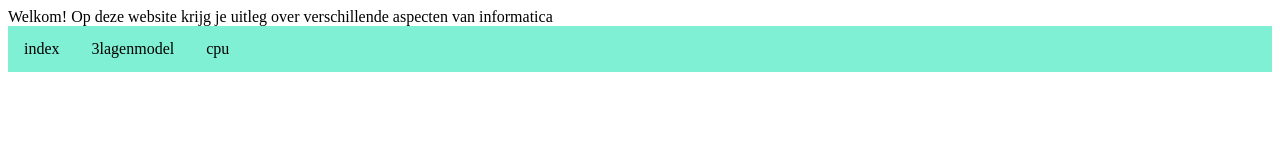
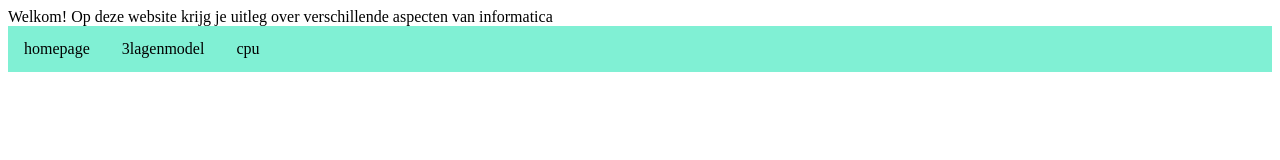
Before and after one commit to Brittlaman/brittlaman.github.io, a plain HTML site: page index.html in a window 1280 px wide. Drawn offline with Linux system fonts and the light colour scheme.

Commit message:
commit changes

```diff
--- a/index.html
+++ b/index.html
@@ -10,7 +10,7 @@
         Welkom! Op deze website krijg je uitleg over verschillende aspecten van informatica
         <ul>
 
-            <li><a href=index.html>index</a></li>
+            <li><a href=index.html>homepage</a></li>
             <li><a href=3lagenmodel.html>3lagenmodel</a></li>
             <li><a href=cpu.html>cpu</a></li>
         </ul>
```
